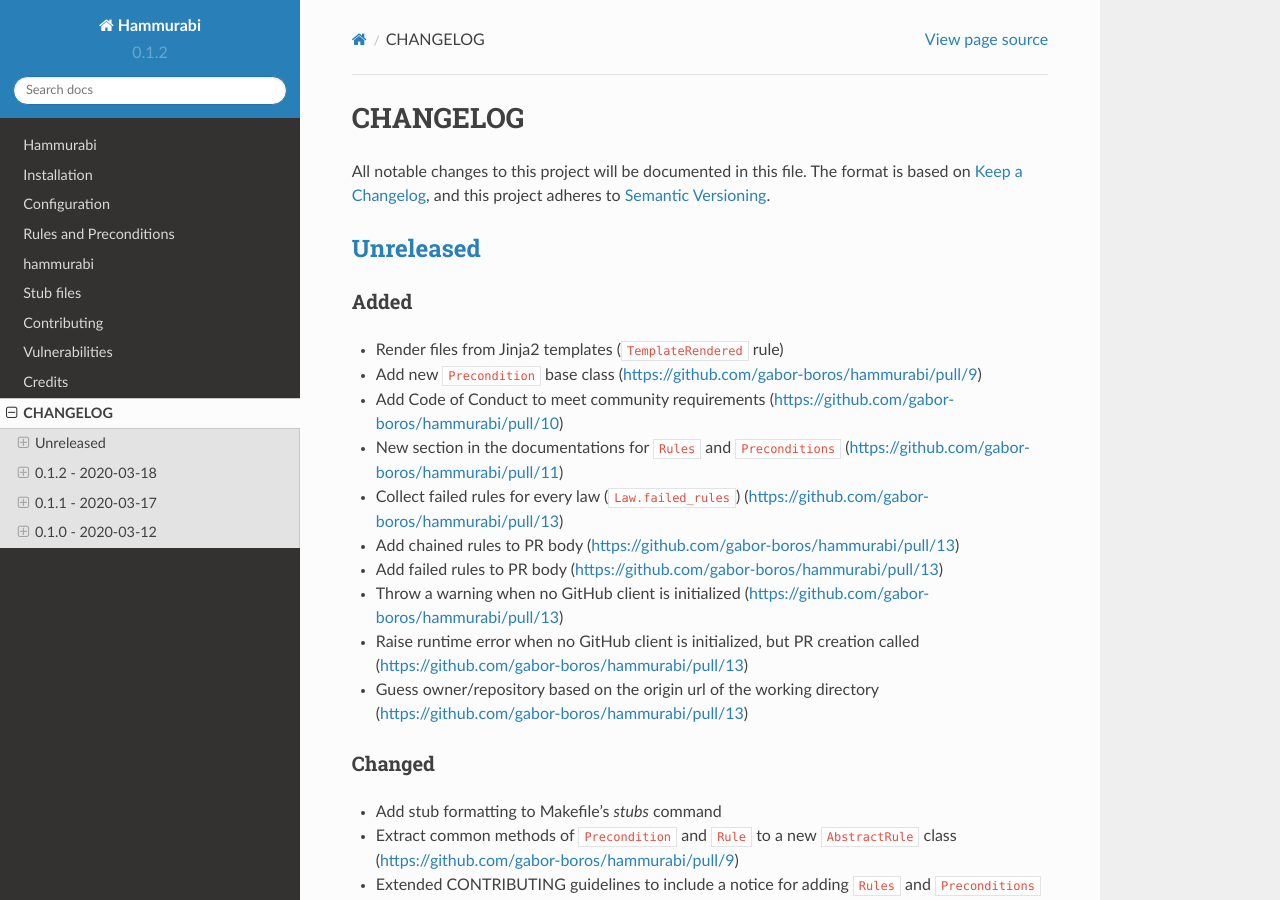
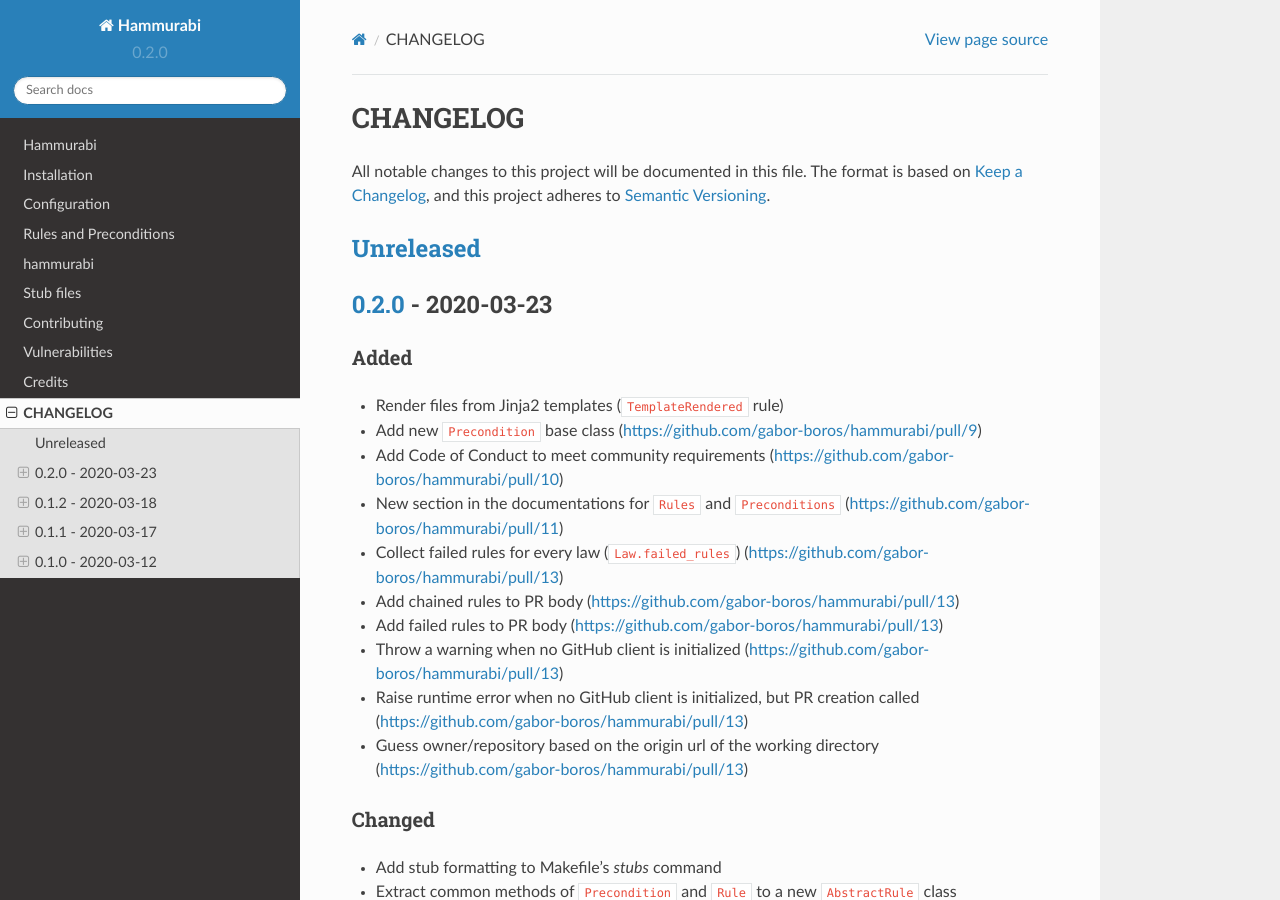
Before and after one commit to gabor-boros/hammurabi, a Sphinx documentation site: the page built from docs/history.rst, in a window 1280 px wide and 900 px high. Built offline with Sphinx 7.4.7 and the Read the Docs theme 2.0.0, drawn with Linux system fonts in a browser that asks for light colours.

Commit message:
Update version numbers

```diff
--- a/CHANGELOG.rst
+++ b/CHANGELOG.rst
@@ -9,6 +9,9 @@
 .. _Semantic Versioning: https://semver.org/spec/v2.0.0.html
 
 Unreleased_
+-----------
+
+0.2.0_ - 2020-03-23
 --------------------
 
 Added
@@ -124,10 +127,11 @@
 
 .. Hyperlinks for releases
 
-.. _Unreleased: https://github.com/gabor-boros/hammurabi/compare/v0.1.2...master
+.. _Unreleased: https://github.com/gabor-boros/hammurabi/compare/v0.2.0...master
 .. _0.1.0: https://github.com/gabor-boros/hammurabi/releases/tag/v0.1.0
 .. _0.1.1: https://github.com/gabor-boros/hammurabi/releases/tag/v0.1.1
 .. _0.1.2: https://github.com/gabor-boros/hammurabi/releases/tag/v0.1.2
+.. _0.2.0: https://github.com/gabor-boros/hammurabi/releases/tag/v0.2.0
 
 .. EXAMPLE CHANGELOG ENTRY
 
--- a/CONTRIBUTING.rst
+++ b/CONTRIBUTING.rst
@@ -118,7 +118,7 @@
 1. Make sure that formatters are not complaining (``make format`` returns 0)
 2. Make sure that linters are not complaining (``make lint`` returns 0)
 3. Update CHANGELOG.rst - do not forget to update the unreleased link comparison
-4. Update version in ``pyproject.toml``, ``CHANGELOG.rst`` and ``docs/conf.py``
+4. Update version in ``pyproject.toml``, ``CHANGELOG.rst`` and ``hammurabi/__init__.py``
 5. Generate stubs and open a PR for typeshed_ to update stubs
 6. Create a new Release on GitHub with a detailed release description based on
    the previous releases.
--- a/docs/conf.py
+++ b/docs/conf.py
@@ -18,12 +18,11 @@
 # relative to the documentation root, use os.path.abspath to make it
 # absolute, like shown here.
 
+import os
+import sys
 from datetime import date
-import os
-from pathlib import Path
-import sys
 
-import sphinx_rtd_theme
+from hammurabi import __version__
 
 sys.path.insert(0, os.path.abspath(".."))
 
@@ -64,9 +63,9 @@
 # the built documents.
 #
 # The short X.Y version.
-version = "0.1.2"
+version = __version__
 # The full version, including alpha/beta/rc tags.
-release = "0.1.2"
+release = __version__
 
 # The language for content autogenerated by Sphinx. Refer to documentation
 # for a list of supported languages.
--- a/docs/requirements.txt
+++ b/docs/requirements.txt
@@ -1,3 +1,4 @@
+Warning: The lock file is not up to date with the latest changes in pyproject.toml. You may be getting outdated dependencies. Run update to update them.
 alabaster==0.7.12 \
     --hash=sha256:446438bdcca0e05bd45ea2de1668c1d9b032e1a9154c2c259092d77031ddd359 \
     --hash=sha256:a661d72d58e6ea8a57f7a86e37d86716863ee5e92788398526d58b26a4e4dc02
--- a/hammurabi/__init__.py
+++ b/hammurabi/__init__.py
@@ -30,4 +30,4 @@
 from hammurabi.rules.templates import TemplateRendered
 from hammurabi.rules.text import LineExists, LineNotExists, LineReplaced
 
-__version__ = "0.1.2"
+__version__ = "0.2.0"
--- a/pyproject.toml
+++ b/pyproject.toml
@@ -1,6 +1,6 @@
 [tool.poetry]
 name = "hammurabi"
-version = "0.1.2"
+version = "0.2.0"
 license = "Apache-2.0"
 description = "Hammurabi is an extensible CLI tool responsible for enforcing user-defined rules on a git repository."
 documentation = "https://readthedocs.org/projects/hammurabi/badge/"
```
